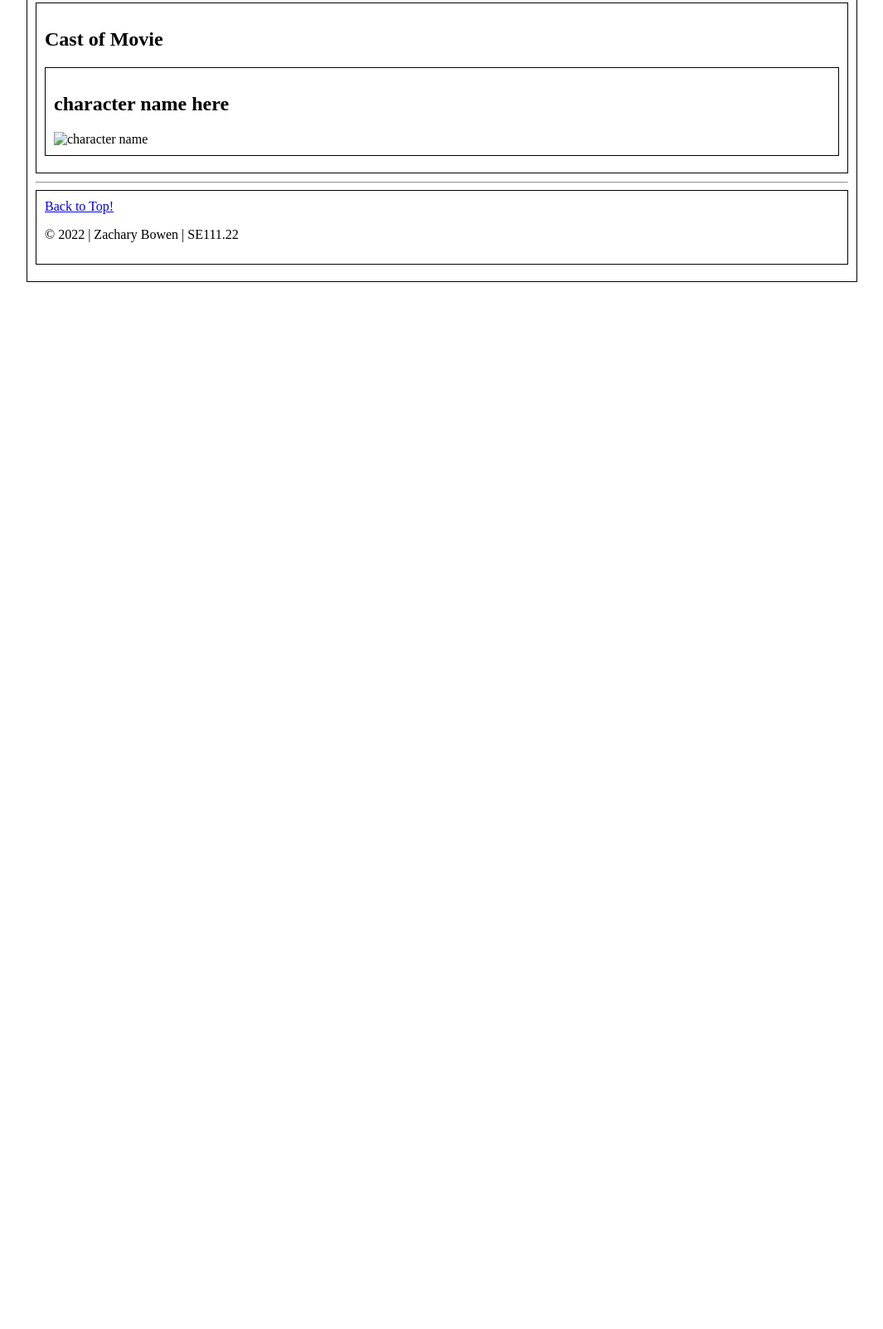
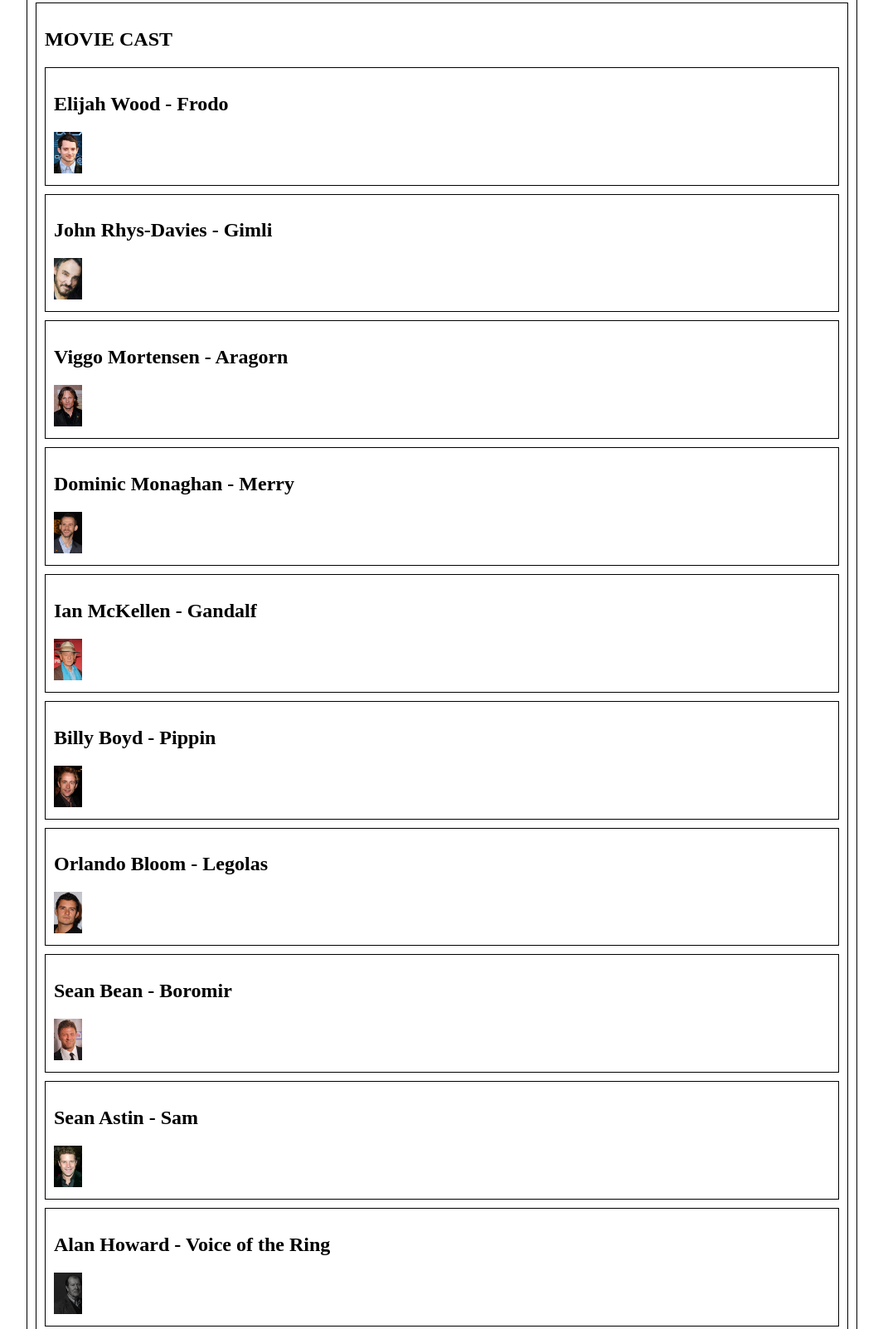
Before and after one commit to ZacharyBowen/SE111_22, a plain HTML site: page w4/cast.html in a window 1280 px wide. Shown: the part 196-1798 px from the top of the page at 83% size, without its empty margins (107-1172 px from the left). Before the commit the page ends 800 px from the top, so only its background shows below. Drawn offline with Linux system fonts and the light colour scheme.

Commit message:
adding new content

```diff
--- a/w4/cast.html
+++ b/w4/cast.html
@@ -47,17 +47,113 @@
 
         <div id="content">
 
-            <h2>Cast of Movie</h2>
+            <h2>MOVIE CAST</h2>
 
             <!--/ five cast members at least-->
             <div class="character">
 
-                <h2>character name here</h2>
+                <h2>Elijah Wood - Frodo</h2>
 
-                <img src="" alt="character name"
+                <img src="images/characters/Elijah Wood.jpg" alt="Elijah Wood, actor for Frodo"
+                height="50">
+
+
+
+            </div> <!--/ #character-->
+
+            <div class="character">
+
+                <h2>John Rhys-Davies - Gimli</h2>
+
+                <img src="images/Characters/John Rhys-Davies.jpg" alt="John Rhys-Davies, actor for Gimli"
                 height="50">
 
             </div> <!--/ #character-->
+
+            <div class="character">
+
+                <h2>Viggo Mortensen - Aragorn</h2>
+
+                <img src="images/Characters/Viggo Mortensen.jpg" alt="Viggo Mortensen, actor for Aragorn"
+                height="50">
+
+
+
+            </div> <!--/ #character-->
+
+            <div class="character">
+
+                <h2>Dominic Monaghan - Merry</h2>
+
+                <img src="images/Characters/Dominic Monaghan.jpg" alt="Dominic Monaghan, actor for Merry"
+                height="50">
+
+
+
+            </div> <!--/ #character-->
+
+            <div class="character">
+
+                <h2>Ian McKellen - Gandalf</h2>
+
+                <img src="images/characters/Ian McKellen.jpg" alt="Ian McKellen, actor for Gandalf"
+                height="50">
+
+
+
+            </div> <!--/ #character-->
+
+            <div class="character">
+
+                <h2>Billy Boyd - Pippin</h2>
+
+                <img src="images/characters/Billy Boyd.jpg" alt="Billy Boyd, actor for Pippin"
+                height="50">
+
+
+
+            </div> <!--/ #character-->
+
+            <div class="character">
+
+                <h2>Orlando Bloom - Legolas</h2>
+
+                <img src="images/characters/Orlando Bloom.jpg" alt="Orlando Bloom, actor for Legolas"
+                height="50">
+
+
+
+            </div> <!--/ #character-->
+
+            <div class="character">
+
+                <h2>Sean Bean - Boromir</h2>
+
+                <img src="images/characters/Sean Bean.jpg" alt="Sean Bean, actor for Boromir"
+                height="50">
+
+
+
+            </div> <!--/ #character-->
+
+            <div class="character">
+
+                <h2>Sean Astin - Sam</h2>
+
+                <img src="images/characters/Sean Astin.jpg" alt="Sean Astin, actor for Sam "
+                height="50">
+
+
+
+            </div> <!--/ #character-->
+
+            <div class="character">
+
+                <h2>Alan Howard - Voice of the Ring</h2>
+
+                <img src="images/characters/Alan Howard.jpg" alt="Alan Howard, voice actor for the ring"
+                height="50">
+
 
 
 
```
Also changed, not shown: w3/multipage bio/index.html (+1 -0 lines), w4/index.html (+3 -1 lines), w4/review.html (+5 -1 lines), w5/w5_demo/index.html (added, +53 -0 lines), w4/images/Characters/Alan Howard.jpg (added), w4/images/Characters/Billy Boyd.jpg (added), w4/images/Characters/Dominic Monaghan.jpg (added), w4/images/Characters/Elijah Wood.jpg (added), w4/images/Characters/Ian McKellen.jpg (added), w4/images/Characters/John Rhys-Davies.jpg (added), w4/images/Characters/Orlando Bloom.jpg (added), w4/images/Characters/Sean Astin.jpg (added), w4/images/Characters/Sean Bean.jpg (added), w4/images/Characters/Viggo Mortensen.jpg (added), 1 other file.
